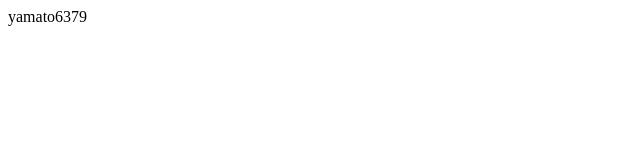
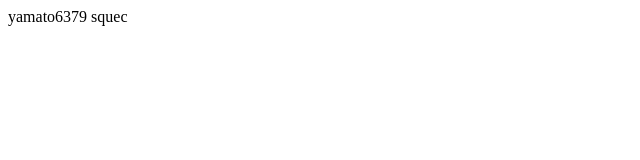
Before and after one commit to yamato6379/yamato6379.github.io, a plain HTML site: page introduction.html in a window 1280 px wide. Shown: the full height of the page, 0-640 px from the left. Drawn offline with Linux system fonts and the light colour scheme.

```diff
--- a/introduction.html
+++ b/introduction.html
@@ -5,5 +5,5 @@
     <meta name="viewport" content="width=device-width, initial-scale=1.0" />
     <title>Introduction</title>
   </head>
-  <body>yamato6379</body>
+  <body>yamato6379 squec</body>
 </html>
```
